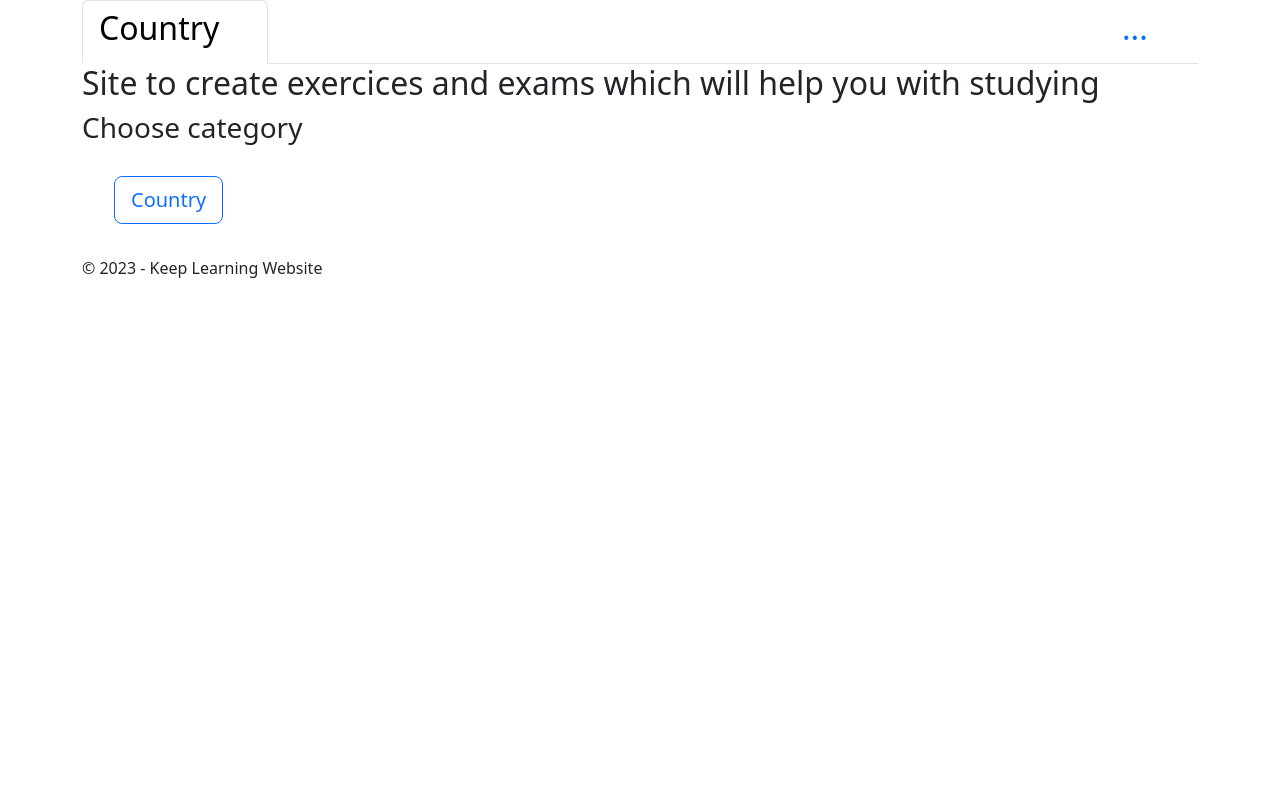
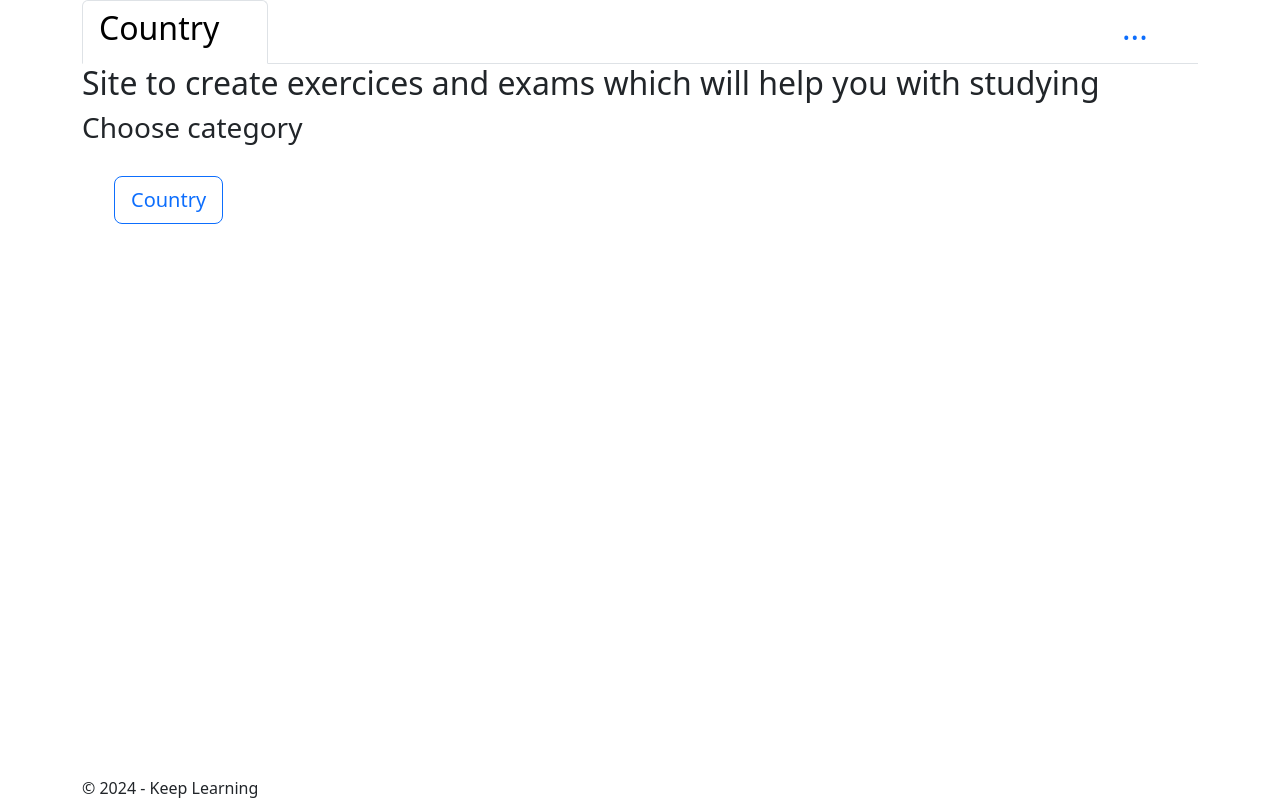
Before and after one commit to PanHNE/FE-KeepLearning, an Angular app: page / in a window 1280 px wide. Built offline with nearby package versions, Linux system fonts and the light colour scheme.

Commit message:
Set footer always on bottom

```diff
--- a/src/app/app.component.html
+++ b/src/app/app.component.html
@@ -1,3 +1,5 @@
+
+<div class="d-flex flex-column min-vh-100">
     <header>
         <nav >
             <ul ngbNav #nav="ngbNav" class="nav-tabs">
@@ -23,8 +25,9 @@
         <router-outlet />
     </main>
 
-<footer>
+    <footer class="mt-auto">
         <div>
-        &copy; 2023 - Keep Learning Website
+            &copy; 2024 - Keep Learning
         </div>
     </footer>
+</div>
```
Lines whose indentation alone changed are shown as unchanged.
